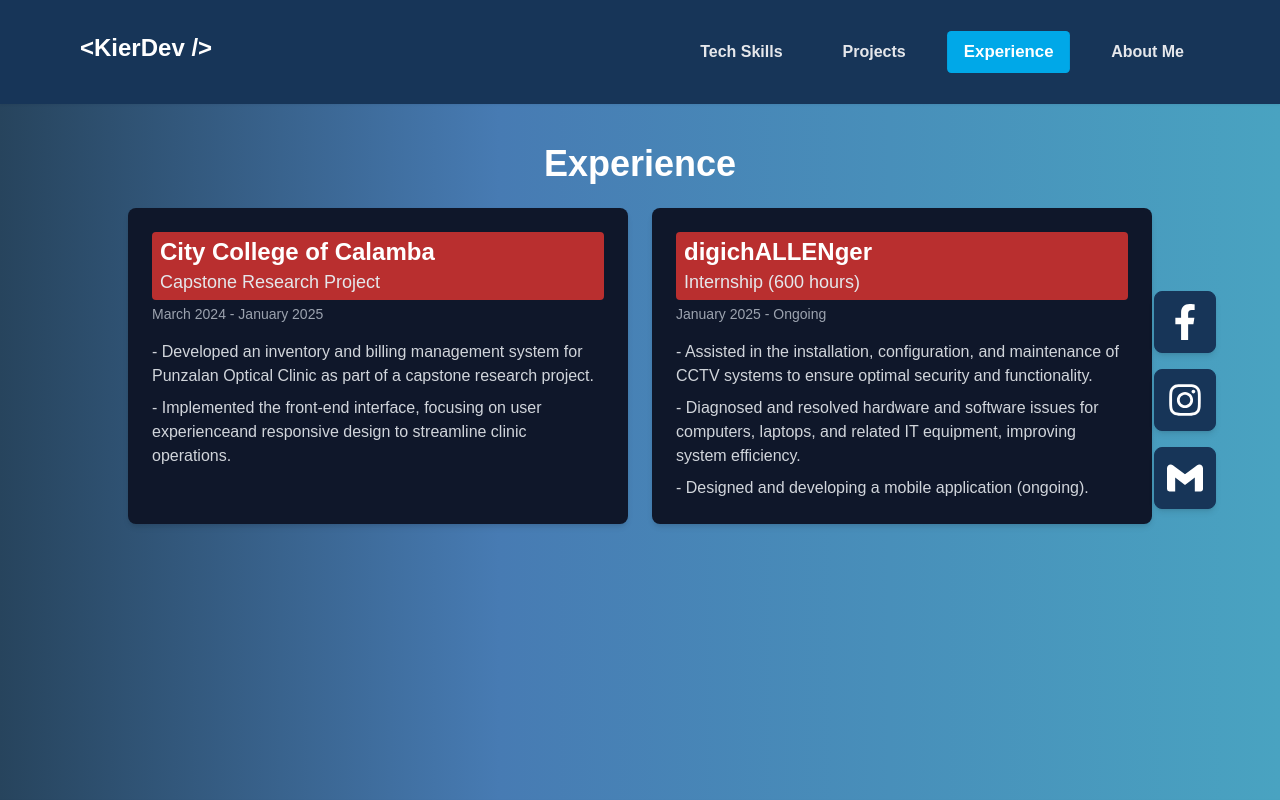
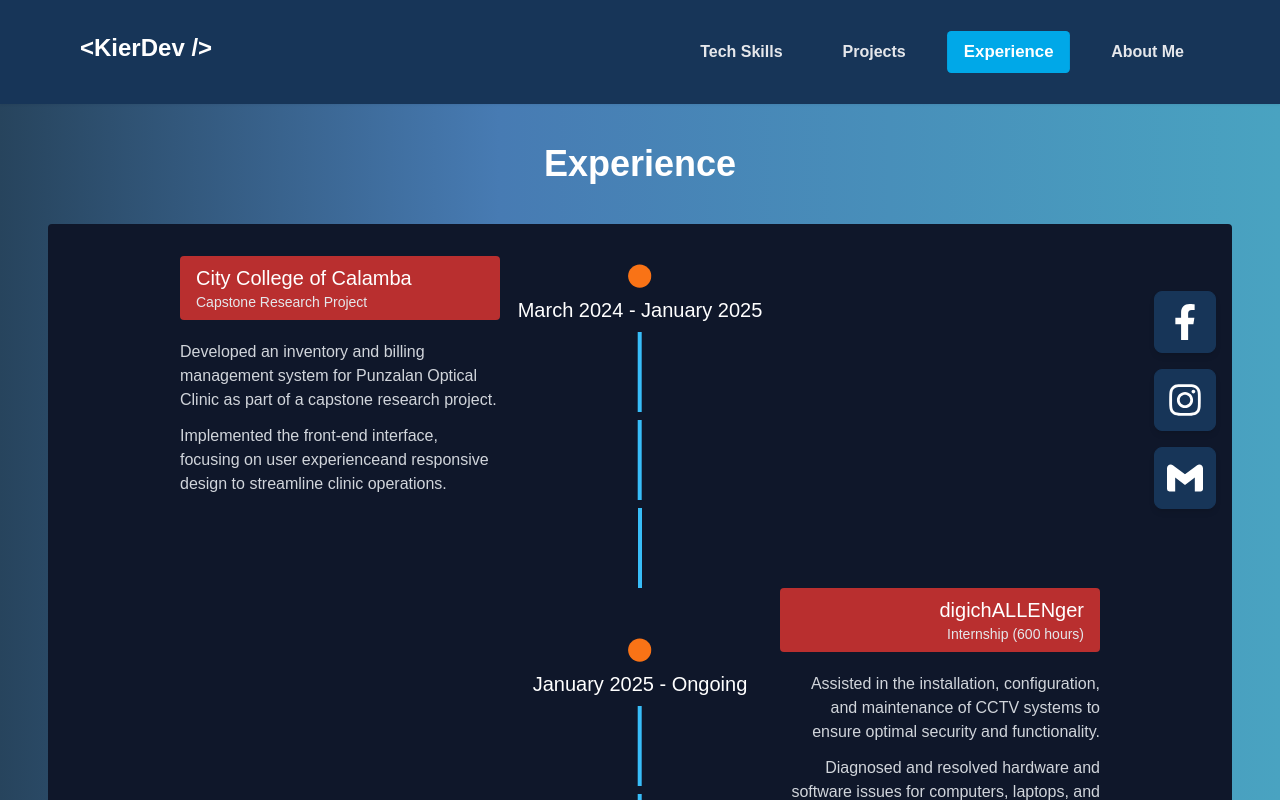
Before and after one commit to KierJoshua/kierdev, a React (Vite) app: page /experience in a window 1280 px wide. Shown: the top 800 px of the page. Built offline with nearby package versions, Linux system fonts and the light colour scheme.

Commit message:
enhance exp page

```diff
--- a/src/components/Title.jsx
+++ b/src/components/Title.jsx
@@ -2,7 +2,7 @@ import React from 'react'
 
 const Title = ({title}) => {
   return (
-    <h1 className="text-center font-bold text-4xl">{title}</h1>
+    <h1 className="text-center font-bold text-4xl" data-aos="fade-up" data-aos-duration='500'>{title}</h1>
   )
 }
 
--- a/src/pages/Skills/Skills.jsx
+++ b/src/pages/Skills/Skills.jsx
@@ -11,7 +11,7 @@ const Skills = () => {
           </Helmet>
     <div className="min-h-screen w-full bg-custom-gradient pt-24 sm:pt-32 md:pt-36 flex justify-center px-6 sm:px-12">
       <div className="max-w-5xl w-full">
-        <h1 className="text-center font-bold text-4xl mb-8">TECH SKILLS</h1>
+        <h1 className="text-center font-bold text-4xl mb-8" data-aos="fade-up" data-aos-duration='500'>TECH SKILLS</h1>
 
         {["Most Used", "Occasionally Used", "Developing Expertise", "Familiar With"].map((category) => (
           <div key={category} className="mb-10">
--- a/src/pages/experience/Experience.jsx
+++ b/src/pages/experience/Experience.jsx
@@ -24,30 +24,28 @@ const Experience = ({ noPadding, noHeight, noTitle }) => {
         <div className="max-w-sm sm:max-w-lg lg:max-w-5xl w-full">
           <Title title={"Experience"} />
 
-          <div className="grid grid-cols-1 md:grid-cols-2 gap-6 mt-6">
+          <div className="grid grid-cols-1 md:grid-cols-2 gap-6 mt-6 xl:hidden">
             {experienceData.map((exp, index) => (
               <div
                 key={index}
                 className="rounded-lg bg-slate-900 p-6 shadow-md hover:scale-105 transition-all cursor-pointer"
               >
-                <div className="bg-[#b92f2f] rounded py-1 px-2">
                 <h1
-                    className="font-semibold text-2xl text-white"
+                  className="font-semibold text-2xl text-[#40A2D8]"
                   data-aos="fade-left"
                   data-aos-duration="500"
                 >
                   {exp.companyName}
                 </h1>
                 <p
-                    className="text-lg font-medium text-gray-200"
+                  className="text-lg font-medium text-gray-300"
                   data-aos="fade-left"
                   data-aos-duration="1000"
                 >
                   {exp.title}
                 </p>
-                </div>
                 <p
-                  className="text-sm text-gray-400                   py-1"
+                  className="text-sm text-gray-400"
                   data-aos="fade-left"
                   data-aos-duration="1500"
                 >
@@ -68,6 +66,75 @@ const Experience = ({ noPadding, noHeight, noTitle }) => {
             ))}
           </div>
         </div>
+
+        <div className="max-w-7xl bg-slate-900 rounded mt-10 w-full px-5 py-8 hidden xl:block">
+          <div className="flex flex-col items-center w-full relative">
+            {experienceData.map((experience, index) => (
+              <div
+                key={index}
+                className="w-full relative flex flex-col items-center"
+              >
+                {/* Timeline Entry */}
+                <div
+                  className={`flex items-center w-full relative ${
+                    index % 2 !== 0 ? "flex-row-reverse" : ""
+                  }`}
+                >
+                  {/* Centered Circle and Year */}
+                  <div className="flex flex-col items-center absolute left-1/2 -translate-x-1/2 gap-2 ">
+                    <h1
+                      className="text-[#f97316] text-2xl"
+                      data-aos="fade-up"
+                      data-aos-duration="500"
+                    >
+                      <FaCircle />
+                    </h1>
+                    <h1 className="text-xl text-white"   data-aos="fade-up"
+                      data-aos-duration="800">{experience.date}</h1>
+                    <div
+                      className="bg-[#38bdf8] w-1 h-12 sm:h-16 md:h-20"
+                      data-aos="fade-up"
+                      data-aos-duration="1000"
+                    ></div>
+                    <div className="bg-[#38bdf8] w-1 h-12 sm:h-16 md:h-20"   data-aos="fade-up"
+                      data-aos-duration="1000"></div>
+                  </div>
+
+                  {/* Company Info - Aligning next to the circle */}
+                  <div
+                    className={`flex flex-col ${
+                      index % 2 === 0 ? "ml-28 text-left" : "mr-28 text-right"
+                    }`}
+                       data-aos={`${ index % 2 === 0 ? "fade-right" : "fade-left"}`}
+                      data-aos-duration="1000"
+                  >
+                    <div className="bg-[#b92f2f] py-2 px-4 rounded xl:w-full">
+                      <h1 className="text-white text-lg lg:text-xl">
+                        {experience.companyName}
+                      </h1>
+                      <p className="text-sm lg:text-md text-gray-200">
+                        {experience.title}
+                      </p>
+                    </div>
+                    <ul className="text-gray-300 list-inside mt-2 max-w-80">
+                      {experience.type.map((point, i) => (
+                        <li key={i} className="my-3">
+                          {point}
+                        </li>
+                      ))}
+                    </ul>
+                  </div>
+                </div>
+
+                {/* Blue Connecting Line - Ensures No Gaps */}
+                {index < experienceData.length - 1 && (
+                  <div className="bg-[#38bdf8] w-1 h-12 sm:h-16 md:h-20"    data-aos="fade-up"
+                  data-aos-duration="1000"></div>
+                )}
+              </div>
+            ))}
+          </div>
+        </div>
       </div>
     </>
   );
```
Lines whose indentation alone changed are shown as unchanged.
